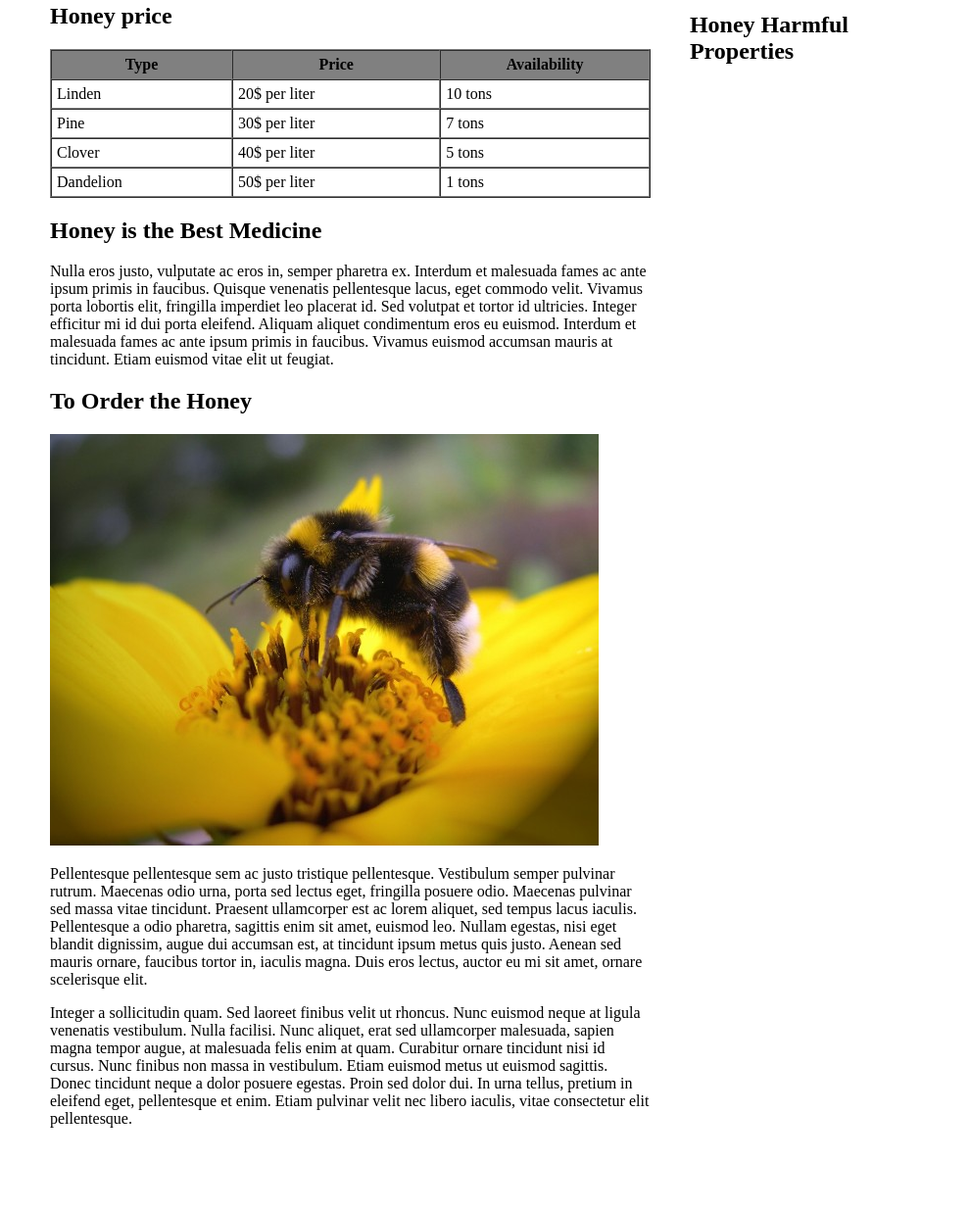
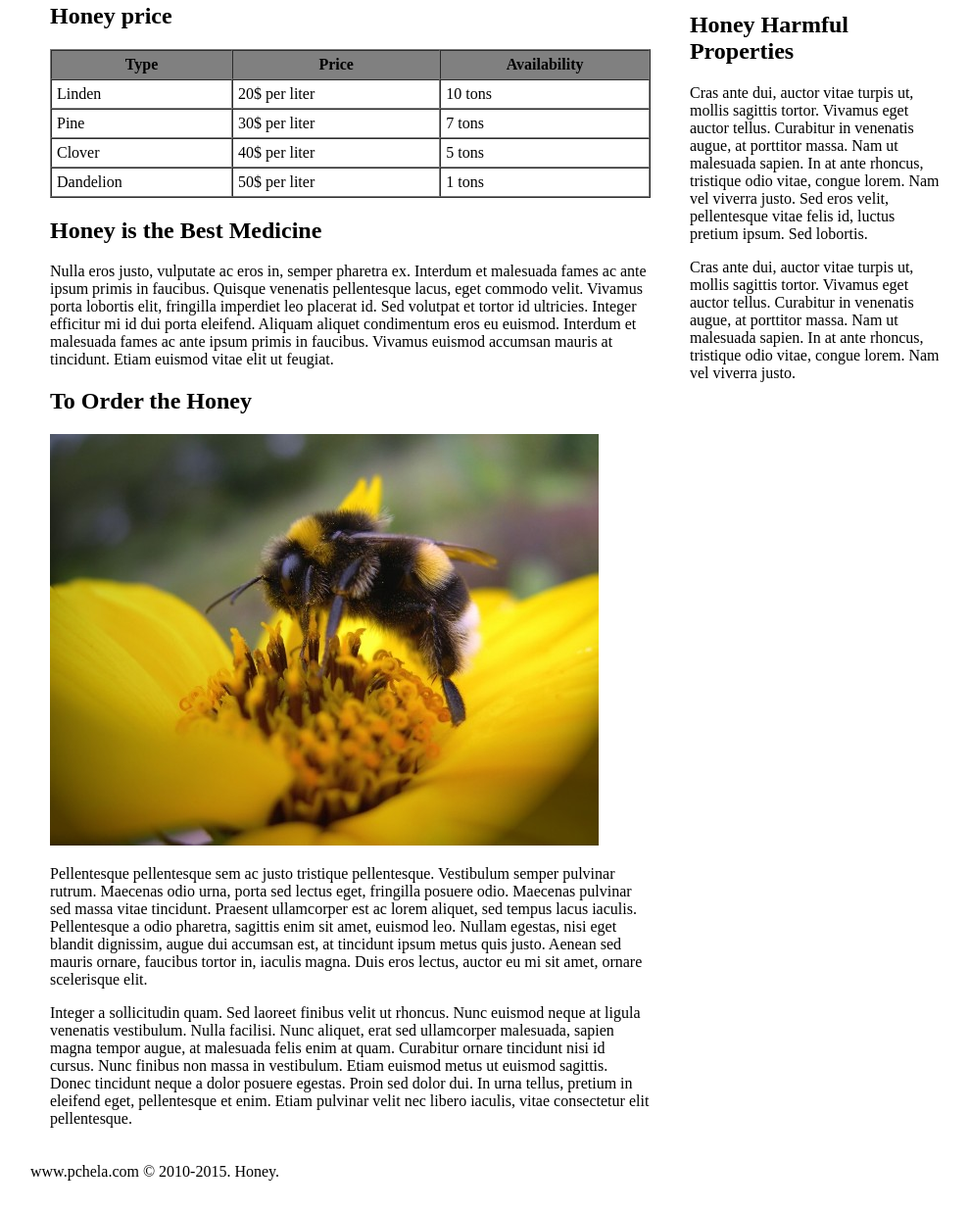
Before and after one commit to Racketa121/Bea-Site, a plain HTML site: page index.html in a window 1280 px wide. Shown: the part 798-2033 px from the top of the page at 98% size, without its empty margins (134-1124 px from the left). Drawn offline with Linux system fonts and the light colour scheme.

Commit message:
index.html

```diff
--- a/index.html
+++ b/index.html
@@ -111,7 +111,12 @@
                 <p>Mauris id euismod neque. Nulla non nunc sed enim lacinia dapibus et non mi. Nam nisl massa, efficitur in auctor et, finibus quis est. Proin nec laoreet tortor, sed porttitor.
                 </p>
                 <h2>Honey Harmful Properties</h2>
+                <p>Cras ante dui, auctor vitae turpis ut, mollis sagittis tortor. Vivamus eget auctor tellus. Curabitur in venenatis augue, at porttitor massa. Nam ut malesuada sapien. In at ante rhoncus, tristique odio vitae, congue lorem. Nam vel viverra justo. Sed eros velit, pellentesque vitae felis id, luctus pretium ipsum. Sed lobortis.</p>
+                <p>Cras ante dui, auctor vitae turpis ut, mollis sagittis tortor. Vivamus eget auctor tellus. Curabitur in venenatis augue, at porttitor massa. Nam ut malesuada sapien. In at ante rhoncus, tristique odio vitae, congue lorem. Nam vel viverra justo.</p>
             </aside>
         </div>
+        <footer>
+            www.pchela.com © 2010-2015. Honey.
+        </footer>
 </body>
 </html>
```
